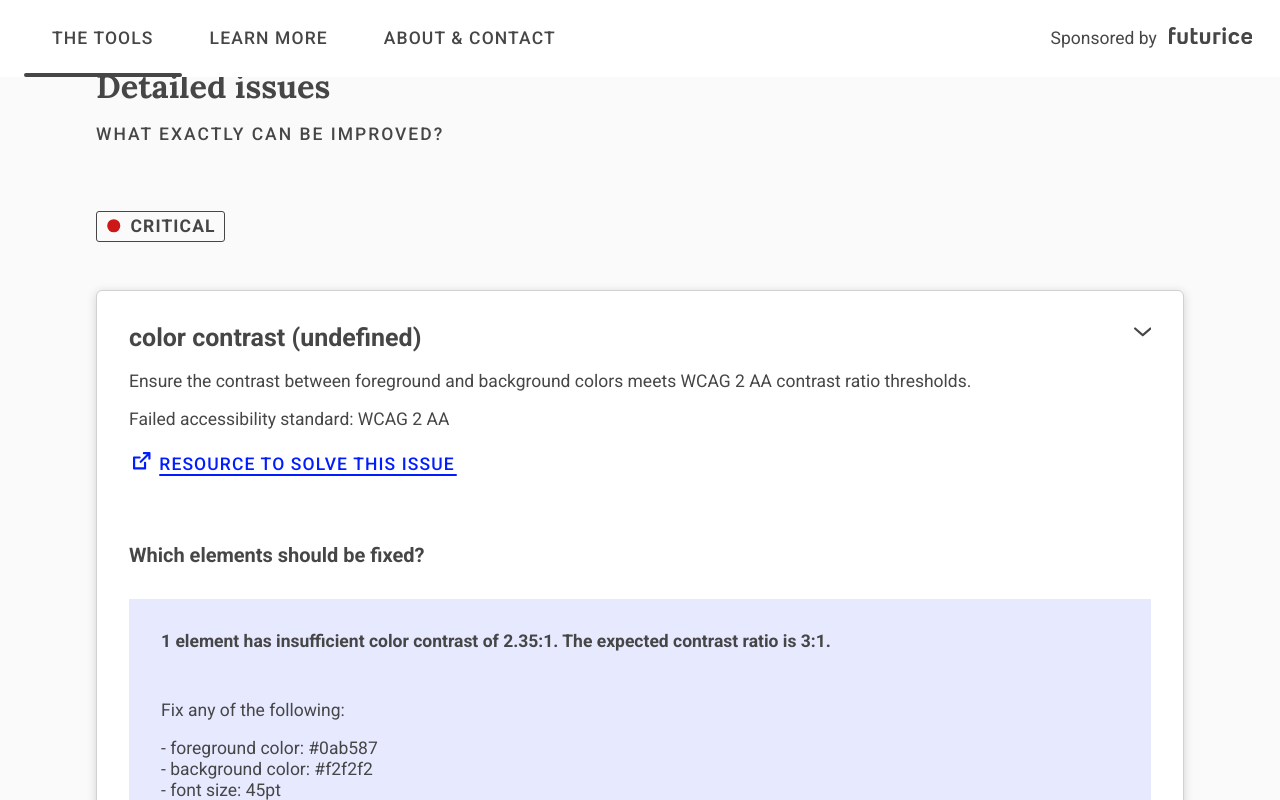
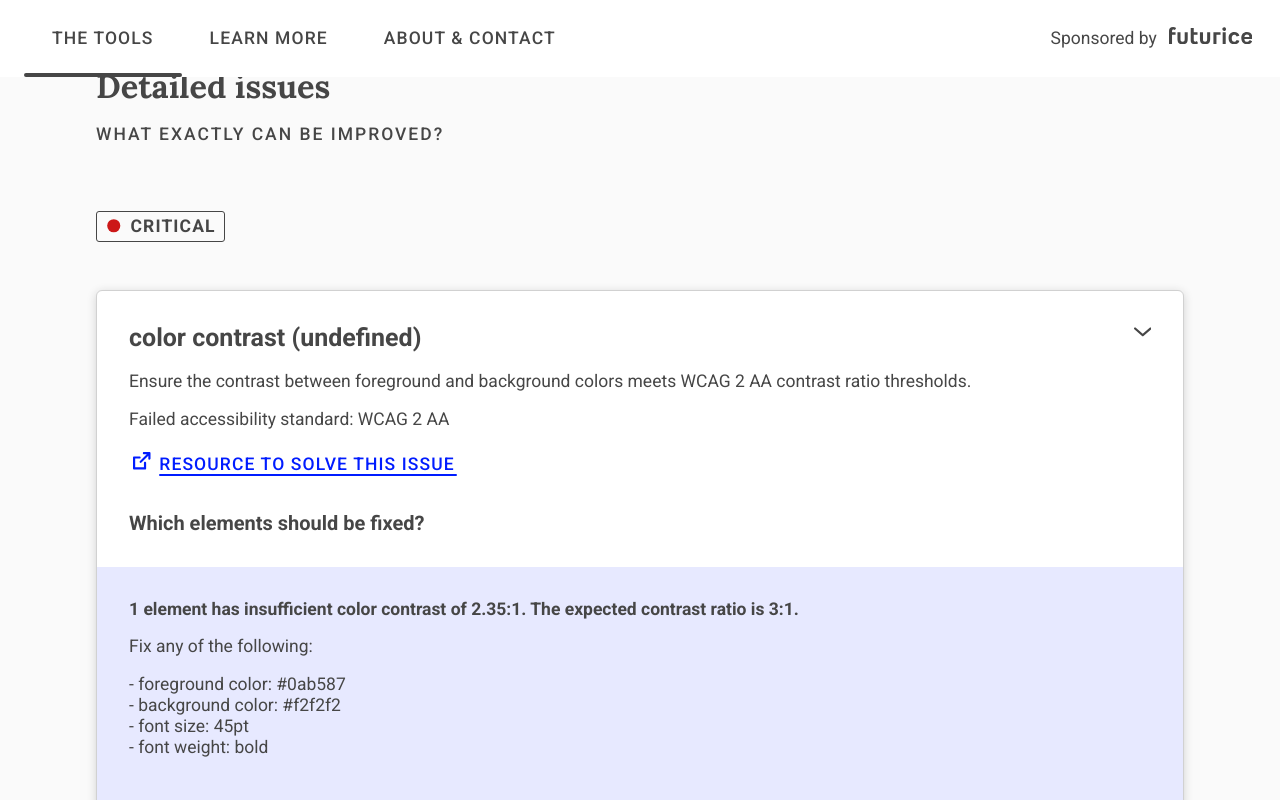
Before and after one commit to accessibility-tools/website, a Next.js app: page /report in a window 1280 px wide. Both pictures are taken after a click on the heading 640 px from the left and 1630 px from the top of the page. Shown: the part 1230-2030 px from the top of the page. Built offline with nearby package versions, Linux system fonts and the light colour scheme.

Commit message:
details card spacing update

```diff
--- a/src/components/report/DetailsCard.jsx
+++ b/src/components/report/DetailsCard.jsx
@@ -18,7 +18,6 @@ const Details = styled.details`
 
   & > * {
     max-width: 100%;
-    padding: 2rem;
   }
 `;
 
@@ -27,6 +26,7 @@ const Summary = styled.summary`
   justify-content: space-between;
   align-items: flex-start;
   border-radius: 3px;
+  padding: 2rem;
 
   &::-webkit-details-marker {
     display: none;
@@ -45,6 +45,7 @@ const Summary = styled.summary`
 const Subtitle = styled.p`
   font-weight: bold;
   font-size: 1.25rem;
+  padding-left: 2rem;
 `;
 
 const DetailsCard = ({ issueData }) => {
--- a/src/components/report/FixElement.jsx
+++ b/src/components/report/FixElement.jsx
@@ -8,10 +8,6 @@ import Banner from "../banner/Banner";
 
 const IssueContainer = styled(Stack)`
   padding: 2rem;
-
-  & > * {
-    margin-bottom: 2rem;
-  }
 
   &:nth-child(even) {
     background-color: ${color.lightPurple};
@@ -27,22 +23,24 @@ const SubTitle = styled.h5`
 `;
 
 const NoteContainer = styled.div`
-  display: flex;
-  flex-wrap: wrap;
-  align-items: flex-start;
+  background-color: ${({ background }) => background && color.extraLightPurple};
+  margin: ${({ margin }) => margin && "1rem -2rem"};
+  padding: ${({ padding }) => padding && "1rem"};
+  display: grid;
+  grid-template-columns: 3% auto;
+  align-items: baseline;
 
   p {
     max-width: 36rem;
-    margin: 0 1rem;
   }
 `;
 
-const FixElement = ({ fixData, eleIndex }) => {
+const FixElement = ({ fixData }) => {
   const { summary, tips, affectedElements } = fixData;
   return (
     <IssueContainer>
-      <SubTitle>{summary}</SubTitle>
       <Stack space="small">
+        <SubTitle>{summary}</SubTitle>
         <p>Fix any of the following:</p>
         <ul>
           {tips.map((tip, index) => (
@@ -50,25 +48,40 @@ const FixElement = ({ fixData, eleIndex }) => {
           ))}
         </ul>
       </Stack>
-      <Stack space="small">
+      <Stack space="medium">
         <SubTitle>Affected elements:</SubTitle>
-        {eleIndex === 0 && (
-          <NoteContainer>
-            <Icon icon="manicule" color={color.blue} />
+        <NoteContainer background padding margin>
+          <Icon icon="manicule" color={color.blue} />
+          <Stack space="small">
             <p>
-              Each of these boxes contain the name of an element on your
-              website. To find the corresponding element in the codebase, you
-              can copy and paste the content of a box into your code editor’s
-              search feature.
+              <strong>Find in browser:</strong>
+              <br />
+              Open the page with the affected element. Open the inspector with a
+              right-click and choose “Inspect”. Copy the selector into the
+              inspector search.
             </p>
-          </NoteContainer>
-        )}
-        {affectedElements.map((element, index) => (
-          <Banner
-            key={`affected element ${index}`}
-            text={element}
-            width="40rem"
-          />
+            <p>
+              <strong>Find in codebase:</strong>
+              <br />
+              Copy the selector into the code editor search.
+            </p>
+          </Stack>
+        </NoteContainer>
+
+        {affectedElements.map(({ page, selectors }, index) => (
+          <Stack space="small" key={`${page} affected element ${index}`}>
+            <NoteContainer>
+              <Icon icon="tip" />
+              <p>{`On page: ${page}`}</p>
+            </NoteContainer>
+            {selectors.map(selector => (
+              <Banner
+                key={`${page} affected selector ${index}`}
+                text={selector}
+                width="40rem"
+              />
+            ))}
+          </Stack>
         ))}
       </Stack>
     </IssueContainer>
@@ -77,7 +90,6 @@ const FixElement = ({ fixData, eleIndex }) => {
 
 FixElement.propTypes = {
   fixData: PropTypes.object,
-  eleIndex: PropTypes.number,
 };
 
 export default FixElement;
--- a/src/data/reportData.js
+++ b/src/data/reportData.js
@@ -17,6 +17,9 @@ export const mockReportData = {
             "font weight: bold",
           ],
           affectedElements: [
+            {
+              page: "https://futurice.com/careers/lead-developer-helsinki",
+              selectors: [
                 ".css-1e95rm6.eh1sm5o1:nth-child(1) > a > .css-1favn2n.eh1sm5o2 > .css-t5irqm.eh1sm5o3",
                 "a[href$='from-office-to-space'] > .css-1favn2n.eh1sm5o2 > .css-t5irqm.eh1sm5o3",
                 ".css-1e95rm6.eh1sm5o1:nth-child(3) > a > .css-1favn2n.eh1sm5o2 > .css-t5irqm.eh1sm5o3",
@@ -25,6 +28,25 @@ export const mockReportData = {
                 ".css-1o9uz9i.ezjn55m7[href$='bets-for-the-future'] > .css-1s82cjv.ezjn55m4 > .css-f7dlij",
                 ".css-1o9uz9i.ezjn55m7[href$='bets-for-the-future'] > .css-1s82cjv.ezjn55m4 > .css-2vm36c.ezjn55m5",
                 ".css-1o9uz9i.ezjn55m7[href$='mobility'] > .css-1s82cjv.ezjn55m4 > .css-f7dlij",
+              ],
+            },
+            {
+              page: "https://futurice.com/careers/lead-developer-helsinki",
+              selectors: [
+                ".css-1e95rm6.eh1sm5o1:nth-child(1) > a > .css-1favn2n.eh1sm5o2 > .css-t5irqm.eh1sm5o3",
+                ".egb6tqc3",
+                ".css-1bk73as",
+                ".css-1o9uz9i.ezjn55m7[href$='bets-for-the-future'] > .css-1s82cjv.ezjn55m4 > .css-f7dlij",
+              ],
+            },
+            {
+              page: "https://futurice.com/careers/lead-developer-helsinki",
+              selectors: [
+                ".css-1e95rm6.eh1sm5o1:nth-child(1) > a > .css-1favn2n.eh1sm5o2 > .css-t5irqm.eh1sm5o3",
+                ".egb6tqc3",
+                ".css-1bk73as",
+              ],
+            },
           ],
         },
         {
@@ -37,6 +59,9 @@ export const mockReportData = {
             "font weight: bold",
           ],
           affectedElements: [
+            {
+              page: "https://futurice.com/careers/lead-developer-helsinki",
+              selectors: [
                 ".css-1e95rm6.eh1sm5o1:nth-child(1) > a > .css-1favn2n.eh1sm5o2 > .css-t5irqm.eh1sm5o3",
                 "a[href$='from-office-to-space'] > .css-1favn2n.eh1sm5o2 > .css-t5irqm.eh1sm5o3",
                 ".css-1e95rm6.eh1sm5o1:nth-child(3) > a > .css-1favn2n.eh1sm5o2 > .css-t5irqm.eh1sm5o3",
@@ -45,6 +70,17 @@ export const mockReportData = {
                 ".css-1o9uz9i.ezjn55m7[href$='bets-for-the-future'] > .css-1s82cjv.ezjn55m4 > .css-f7dlij",
                 ".css-1o9uz9i.ezjn55m7[href$='bets-for-the-future'] > .css-1s82cjv.ezjn55m4 > .css-2vm36c.ezjn55m5",
                 ".css-1o9uz9i.ezjn55m7[href$='mobility'] > .css-1s82cjv.ezjn55m4 > .css-f7dlij",
+              ],
+            },
+            {
+              page: "https://futurice.com/careers/lead-developer-helsinki",
+              selectors: [
+                ".css-1e95rm6.eh1sm5o1:nth-child(1) > a > .css-1favn2n.eh1sm5o2 > .css-t5irqm.eh1sm5o3",
+                ".egb6tqc3",
+                ".css-1bk73as",
+                ".css-1o9uz9i.ezjn55m7[href$='bets-for-the-future'] > .css-1s82cjv.ezjn55m4 > .css-f7dlij",
+              ],
+            },
           ],
         },
       ],
@@ -67,12 +103,19 @@ export const mockReportData = {
             "Element's default semantics were not overridden with role='none'",
           ],
           affectedElements: [
+            {
+              page: "https://futurice.com/careers/lead-developer-helsinki",
+              selectors: [
                 ".css-1e95rm6.eh1sm5o1:nth-child(1) > a > .css-1favn2n.eh1sm5o2 > .css-t5irqm.eh1sm5o3",
                 "a[href$='from-office-to-space'] > .css-1favn2n.eh1sm5o2 > .css-t5irqm.eh1sm5o3",
                 ".css-1e95rm6.eh1sm5o1:nth-child(3) > a > .css-1favn2n.eh1sm5o2 > .css-t5irqm.eh1sm5o3",
                 ".egb6tqc3",
                 ".css-1bk73as",
+                ".css-1o9uz9i.ezjn55m7[href$='bets-for-the-future'] > .css-1s82cjv.ezjn55m4 > .css-f7dlij",
+                ".css-1o9uz9i.ezjn55m7[href$='bets-for-the-future'] > .css-1s82cjv.ezjn55m4 > .css-2vm36c.ezjn55m5",
                 ".css-1o9uz9i.ezjn55m7[href$='mobility'] > .css-1s82cjv.ezjn55m4 > .css-f7dlij",
+              ],
+            },
           ],
         },
       ],
@@ -93,10 +136,19 @@ export const mockReportData = {
             "aria-labelledby attribute does not exist, references elements that do not exist or references elements that are empty",
           ],
           affectedElements: [
+            {
+              page: "https://futurice.com/careers/lead-developer-helsinki",
+              selectors: [
                 ".css-1e95rm6.eh1sm5o1:nth-child(1) > a > .css-1favn2n.eh1sm5o2 > .css-t5irqm.eh1sm5o3",
                 "a[href$='from-office-to-space'] > .css-1favn2n.eh1sm5o2 > .css-t5irqm.eh1sm5o3",
+                ".css-1e95rm6.eh1sm5o1:nth-child(3) > a > .css-1favn2n.eh1sm5o2 > .css-t5irqm.eh1sm5o3",
+                ".egb6tqc3",
                 ".css-1bk73as",
+                ".css-1o9uz9i.ezjn55m7[href$='bets-for-the-future'] > .css-1s82cjv.ezjn55m4 > .css-f7dlij",
+                ".css-1o9uz9i.ezjn55m7[href$='bets-for-the-future'] > .css-1s82cjv.ezjn55m4 > .css-2vm36c.ezjn55m5",
                 ".css-1o9uz9i.ezjn55m7[href$='mobility'] > .css-1s82cjv.ezjn55m4 > .css-f7dlij",
+              ],
+            },
           ],
         },
       ],
@@ -113,9 +165,14 @@ export const mockReportData = {
           summary: "1 element is not contained by landmarks.",
           tips: ["Some page content is not contained by landmarks"],
           affectedElements: [
-            ".css-1e95rm6.eh1sm5o1:nth-child(3) > a > .css-1favn2n.eh1sm5o2 > .css-t5irqm.eh1sm5o3",
-            ".egb6tqc3",
-            ".css-1bk73as",
+            {
+              page: "https://futurice.com/careers/lead-developer-helsinki",
+              selectors: [
+                ".css-1o9uz9i.ezjn55m7[href$='bets-for-the-future'] > .css-1s82cjv.ezjn55m4 > .css-f7dlij",
+                ".css-1o9uz9i.ezjn55m7[href$='bets-for-the-future'] > .css-1s82cjv.ezjn55m4 > .css-2vm36c.ezjn55m5",
+                ".css-1o9uz9i.ezjn55m7[href$='mobility'] > .css-1s82cjv.ezjn55m4 > .css-f7dlij",
+              ],
+            },
           ],
         },
       ],
```
Lines whose indentation alone changed are shown as unchanged.
